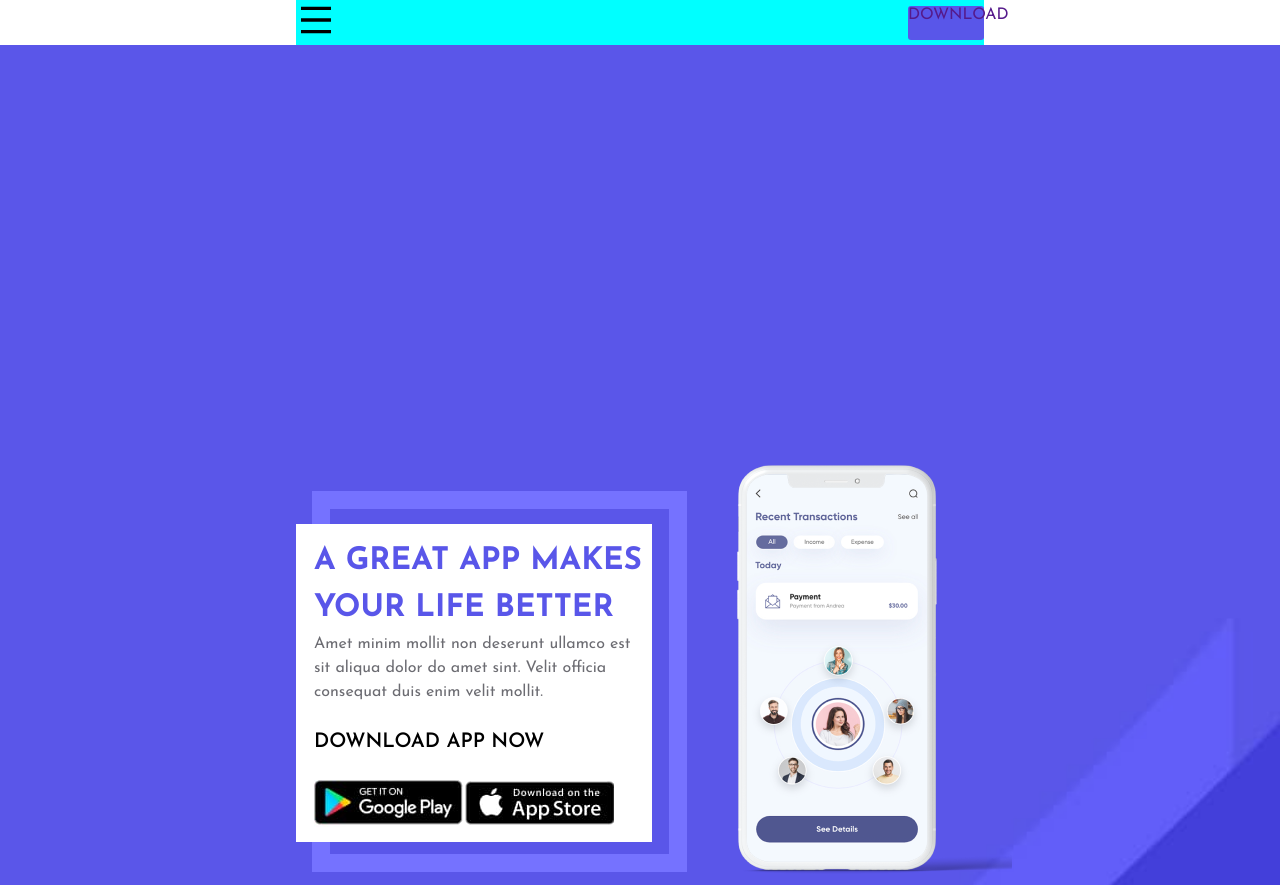
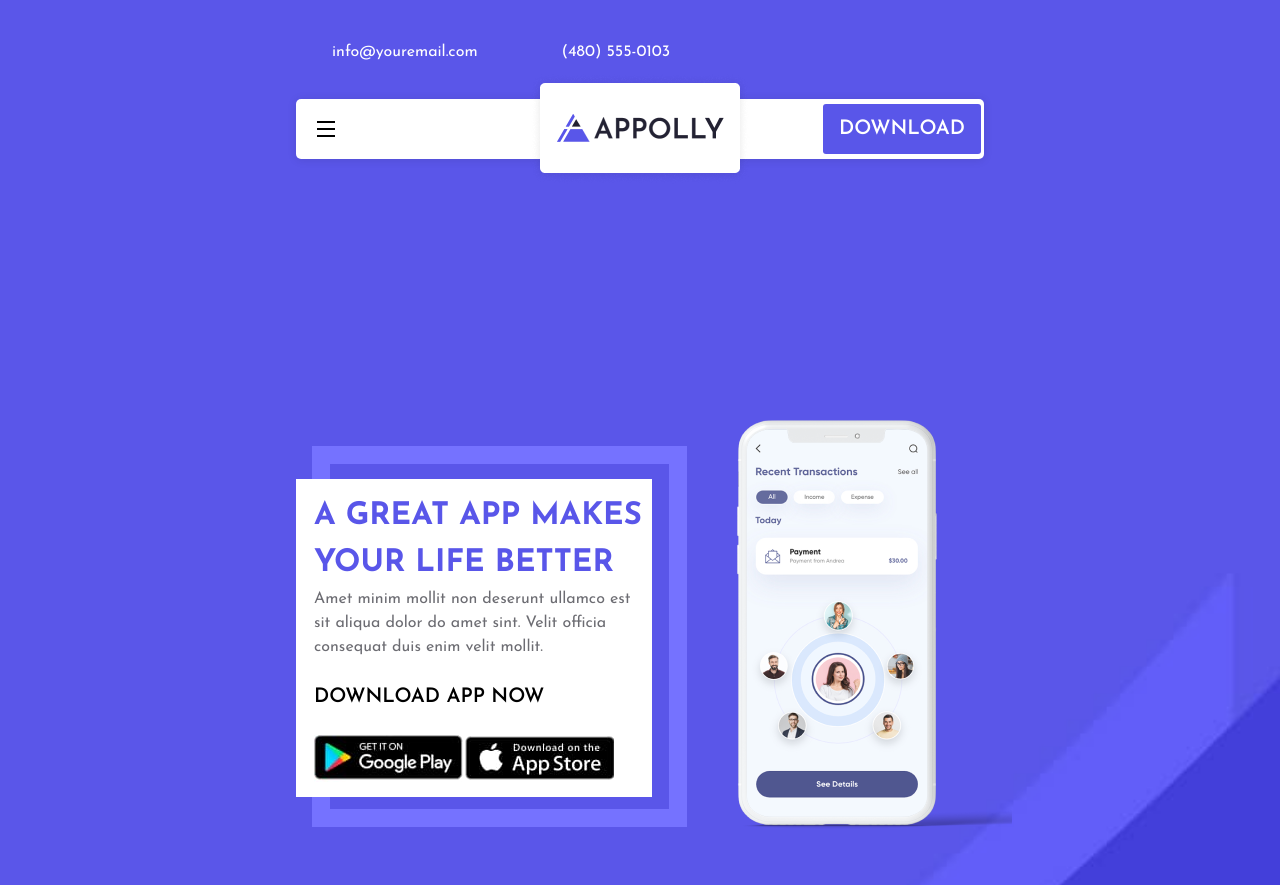
Before and after one commit to strictly-rigid/Appolly-landing-, a plain HTML site: page index.html in a window 1280 px wide. Shown: the top 885 px of the page. Drawn offline with nearby package versions, Linux system fonts and the light colour scheme.

Commit message:
header halfway done

```diff
--- a/css/desktop.css
+++ b/css/desktop.css
@@ -2,6 +2,11 @@
   .section {
     padding-top: 120px;
     padding-bottom: 120px;
+  }
+
+  /* ----------------- HEADER ----------------- */
+  .header-contacts {
+    margin-bottom: 15px;
   }
 
   /* ----------------- HERO ----------------- */
--- a/css/mobile.css
+++ b/css/mobile.css
@@ -2,6 +2,33 @@
   .section {
     padding-top: 60px;
     padding-bottom: 60px;
+  }
+
+  /* ----------------- HEADER ----------------- */
+
+  .header {
+    position: absolute;
+    top: 40px;
+    left: 50%;
+    transform: translateX(-50%);
+    z-index: 1000;
+
+    border-radius: 5px;
+    /* background-color: var(--background-color); */
+  }
+
+  .header-contacts {
+    display: none;
+  }
+
+  .navigation {
+    border-radius: 5px;
+    box-shadow: 0px 1px 10px rgba(0, 0, 0, 0.1);
+  }
+
+  .mobile-menu-open {
+    height: 24px;
+    margin-left: 9px;
   }
 
   /* ----------------- HERO ----------------- */
--- a/css/styles.css
+++ b/css/styles.css
@@ -89,22 +89,39 @@ input {
 
 /* ----------------- HEADER ----------------- */
 .navigation {
-  background-color: aqua;
+  background-color: var(--background-color);
 }
 
-.navigation-list {
+.navigation-wrapper {
+  position: relative;
+  height: 40px;
   display: flex;
   justify-content: space-between;
   align-items: center;
 }
 
+.header-logo-wrapper {
+  position: absolute;
+  left: 50%;
+  transform: translateX(-50%);
+}
+
 .download-link {
-  display: inline-block;
+  display: flex;
+  justify-content: center;
+  align-items: center;
   width: 76px;
   height: 34px;
   background-color: var(--background-color-secondary);
   border-radius: 3px;
   text-transform: uppercase;
+
+  font-weight: 600;
+  font-size: 10px;
+  line-height: calc(10 / 10);
+  margin-right: 3px;
+  color: var(--background-color);
+  text-align: center;
 }
 
 /* ----------------- ABOUT ----------------- */
--- a/css/tablet.css
+++ b/css/tablet.css
@@ -2,6 +2,54 @@
   .section {
     padding-top: 120px;
     padding-bottom: 120px;
+  }
+
+  /* ----------------- HEADER ----------------- */
+  .header-contacts {
+    display: flex;
+    justify-content: space-between;
+    margin-bottom: 35px;
+  }
+
+  .header-contacts-list {
+    display: flex;
+    gap: 48px;
+  }
+
+  .header-contacts-item {
+    display: flex;
+  }
+
+  .header-contacts-icon {
+    margin-right: 18px;
+  }
+
+  .header-contacts-link {
+    font-size: 16px;
+    line-height: calc(24 / 16);
+    color: var(--background-color);
+  }
+
+  .header-social-list {
+    display: flex;
+    gap: 30px;
+  }
+
+  .navigation-wrapper {
+    height: 60px;
+  }
+
+  .download-link {
+    width: 158px;
+    height: 50px;
+
+    font-weight: 600;
+    font-size: 20px;
+    line-height: calc(30 / 20);
+  }
+
+  .mobile-menu-open {
+    margin-left: 18px;
   }
 
   /* ----------------- HERO ----------------- */
--- a/index.html
+++ b/index.html
@@ -18,20 +18,119 @@
     <link rel="stylesheet" href="./css/desktop.css" />
   </head>
   <body>
-    <header>
+    <header class="header">
       <div class="container header-container">
+        <div class="header-contacts">
+          <ul class="header-contacts-list">
+            <li class="header-contacts-item">
+              <svg class="header-contacts-icon" width="18" height="18">
+                <use href="./images/sprite.svg#header-mail"></use>
+              </svg>
+              <a
+                href="mailto:info.design@gmail.com"
+                class="header-contacts-link header-contacts-link-mail"
+                >info@youremail.com</a
+              >
+            </li>
+            <li class="header-contacts-item">
+              <svg class="header-contacts-icon" width="18" height="18">
+                <use href="./images/sprite.svg#header-phone"></use>
+              </svg>
+              <a href="tel:+4805550103" class="header-contacts-link"
+                >(480) 555-0103</a
+              >
+            </li>
+          </ul>
+          <ul class="header-social-list list">
+            <li class="header-social-item">
+              <a
+                href="https://www.facebook.com/"
+                class="header-social-link link"
+                target="_blank"
+                rel="noreferrer noopener">
+                <svg class="header-social-icon" width="18" height="18">
+                  <use href="./images/sprite.svg#facebook-header"></use>
+                </svg>
+              </a>
+            </li>
+            <li class="header-social-item">
+              <a
+                href="https://www.instagram.com/"
+                class="header-social-link link"
+                target="_blank"
+                rel="noreferrer noopener">
+                <svg class="header-social-icon" width="18" height="18">
+                  <use href="./images/sprite.svg#instagram-header"></use>
+                </svg>
+              </a>
+            </li>
+            <li class="header-social-item">
+              <a
+                href="https://www.x.com/"
+                class="header-social-link link"
+                target="_blank"
+                rel="noreferrer noopener">
+                <svg class="header-social-icon" width="18" height="18">
+                  <use href="./images/sprite.svg#twitter-header"></use>
+                </svg>
+              </a>
+            </li>
+            <li class="header-social-item">
+              <a
+                href="https://www.youtube.com/"
+                class="header-social-link link"
+                target="_blank"
+                rel="noreferrer noopener">
+                <svg class="header-social-icon" width="18" height="18">
+                  <use href="./images/sprite.svg#youtube-header"></use>
+                </svg>
+              </a>
+            </li>
+          </ul>
+        </div>
         <nav class="navigation">
-          <ul class="navigation-list">
+          <div class="navigation-wrapper">
             <button type="button" class="mobile-menu-open" data-menu-open>
-              <svg class="mobile-burger-icon" width="40" height="40">
+              <svg class="mobile-burger-icon" width="24" height="24">
                 <use href="./images/sprite.svg#burger"></use>
               </svg>
             </button>
-            <li><a class="download-link" href="" download>Download</a></li>
-          </ul>
+            <a class="download-link" href="#" download>Download</a>
+            <div class="header-logo-wrapper">
+              <picture class="header-logo-pic">
+                <source
+                  srcset="
+                    ./images/header/logo-200-90.png    1x,
+                    ./images/header/logo-200-90@2x.png 2x
+                  "
+                  media="(min-width: 1440px)" />
+                <source
+                  srcset="
+                    ./images/header/logo-200-90.png    1x,
+                    ./images/header/logo-200-90@2x.png 2x
+                  "
+                  media="(min-width: 768px)" />
+                <source
+                  srcset="
+                    ./images/header/logo-100-60.png    1x,
+                    ./images/header/logo-100-60@2x.png 2x
+                  "
+                  media="(min-width: 375px)" />
+                <source
+                  srcset="
+                    ./images/header/logo-100-60.png    1x,
+                    ./images/header/logo-100-60@2x.png 2x
+                  "
+                  media="(min-width: 320px)" />
+
+                <img src="./images/header/logo-100-60.png" alt="logo" />
+              </picture>
+            </div>
+          </div>
         </nav>
       </div>
     </header>
+
     <main>
       <!--SECTION HERO-->
       <section class="hero section-hero">
```
Also changed, not shown: images/header/logo-100-60.png (added), images/header/logo-100-60@2x.png (added), images/header/logo-200-90.png (added), images/header/logo-200-90@2x.png (added), images/header/logo-big.jpg (deleted), images/header/logo-small.jpg (deleted), images/sprite.svg.
